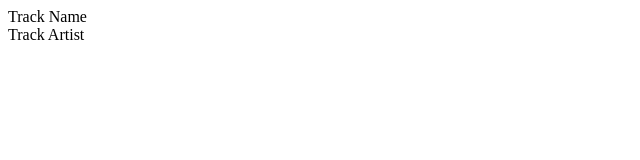
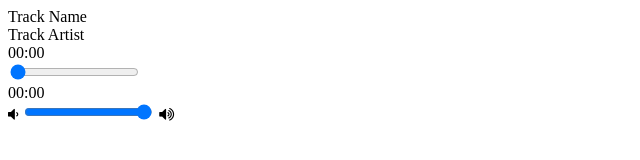
Before and after one commit to sndili/phase-1-project, a plain HTML site: page index.html in a window 1280 px wide. Shown: the whole page, without its empty margins (0-640 px from the left). Drawn offline with Linux system fonts and the light colour scheme.

Commit message:
add a slider container with volume class and seek bar

```diff
--- a/index.html
+++ b/index.html
@@ -19,6 +19,18 @@
                 <div class="track-artist">Track Artist</div>
             </div>
 
+            <div class="slider_container">
+                <div class="current-time">00:00</div>
+                 <input type="range" min="1" max="100" value="0" class="seek_slider" onchange="seekTo()">
+                 <div class="total-duration">00:00</div>
+            </div>
+
+            <div class="slider_container">
+                <i class="fa fa-volume-down"></i>
+                 <input type="range" min="1" max="100" value="99" class="volume_slider" onchange="setVolume()">
+                 <i class="fa fa-volume-up"></i>
+            </div>
+
         </div>
     </div>
 
```
